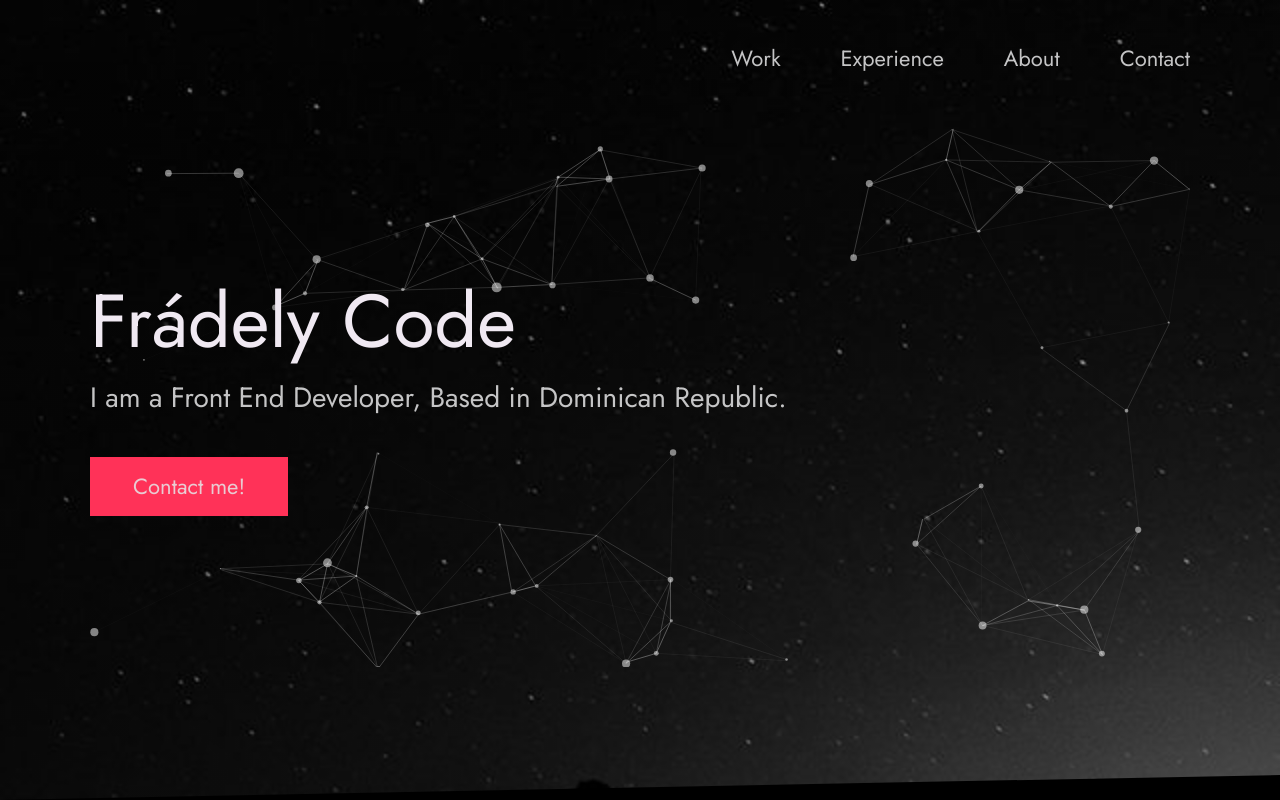
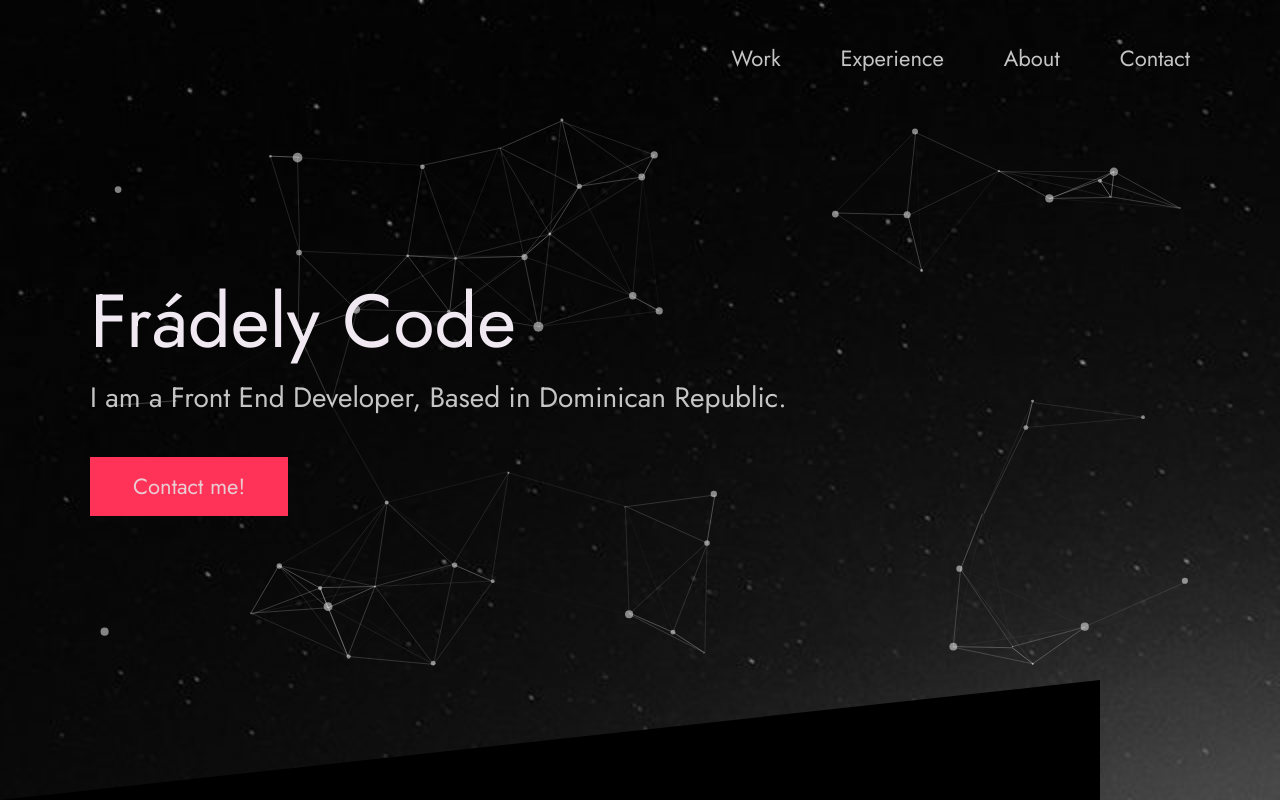
Before and after one commit to fradelycode/portfolio-resume, a plain HTML site: page index.html in a window 1280 px wide. Shown: the top 800 px of the page. Drawn offline with Linux system fonts and the light colour scheme; a script that the page names is missing; files whose address does not match are found by name.

Commit message:
skew effect5

```diff
--- a/css/style.css
+++ b/css/style.css
@@ -194,15 +194,13 @@ p {
 }
 /* End @media */
 
-#work:before{
-        content: '';
-        position: absolute;
-        bottom: 0;
-        left: 0;
-        width: 100%;
-        height: 50px;
-        background: black;
-        clip-path: polygon(100% 50%, 0 100%, 100% 100%);
+#work{
+    position: absolute;
+    bottom: 0;
+    height: 120px;
+    background: black;
+    border: none;
+    clip-path: polygon(100% 50%, 0 100%, 100% 100%);
 
 }
 
```
